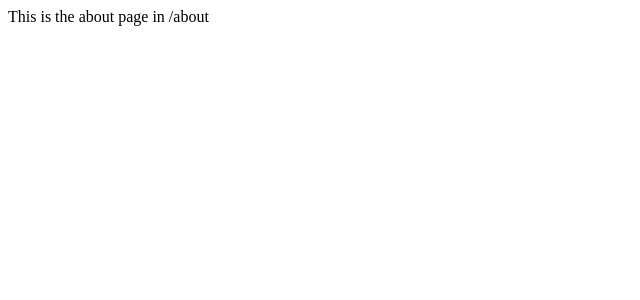
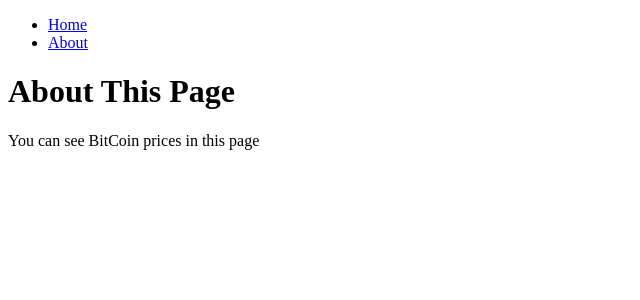
Before and after one commit to icyJoseph/bitcoin-nextjs, a Next.js app: page /about in a window 1280 px wide. Shown: the top 300 px of the page, without its empty margins (0-640 px from the left). Built offline with nearby package versions, Linux system fonts and the light colour scheme.

Commit message:
feat: navigation between pages

```diff
--- a/pages/about.js
+++ b/pages/about.js
@@ -1,2 +1,23 @@
+import Link from "next/link";
+
+const About = () => (
+  <div>
+    <ul>
+      <li>
+        <Link href="/">
+          <a>Home</a>
+        </Link>
+      </li>
+      <li>
+        <Link href="/about">
+          <a>About</a>
+        </Link>
+      </li>
+    </ul>
+    <h1>About This Page</h1>
+    <p>You can see BitCoin prices in this page</p>
+  </div>
+);
+
 // this one gets loaded in /about
-export default () => <div>This is the about page in /about</div>;
+export default About;
```
Also changed, not shown: pages/index.js (+21 -1 lines).
